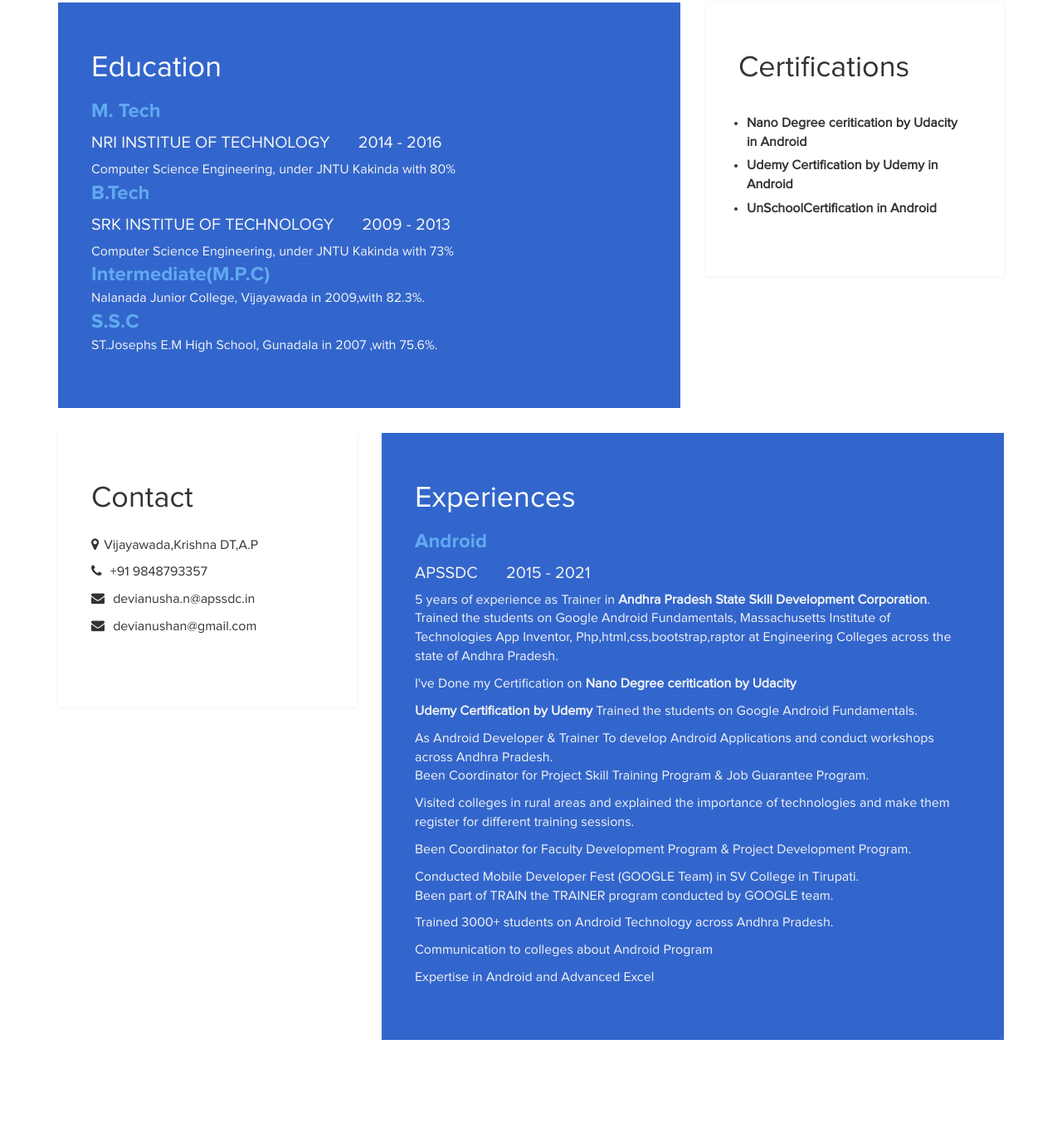
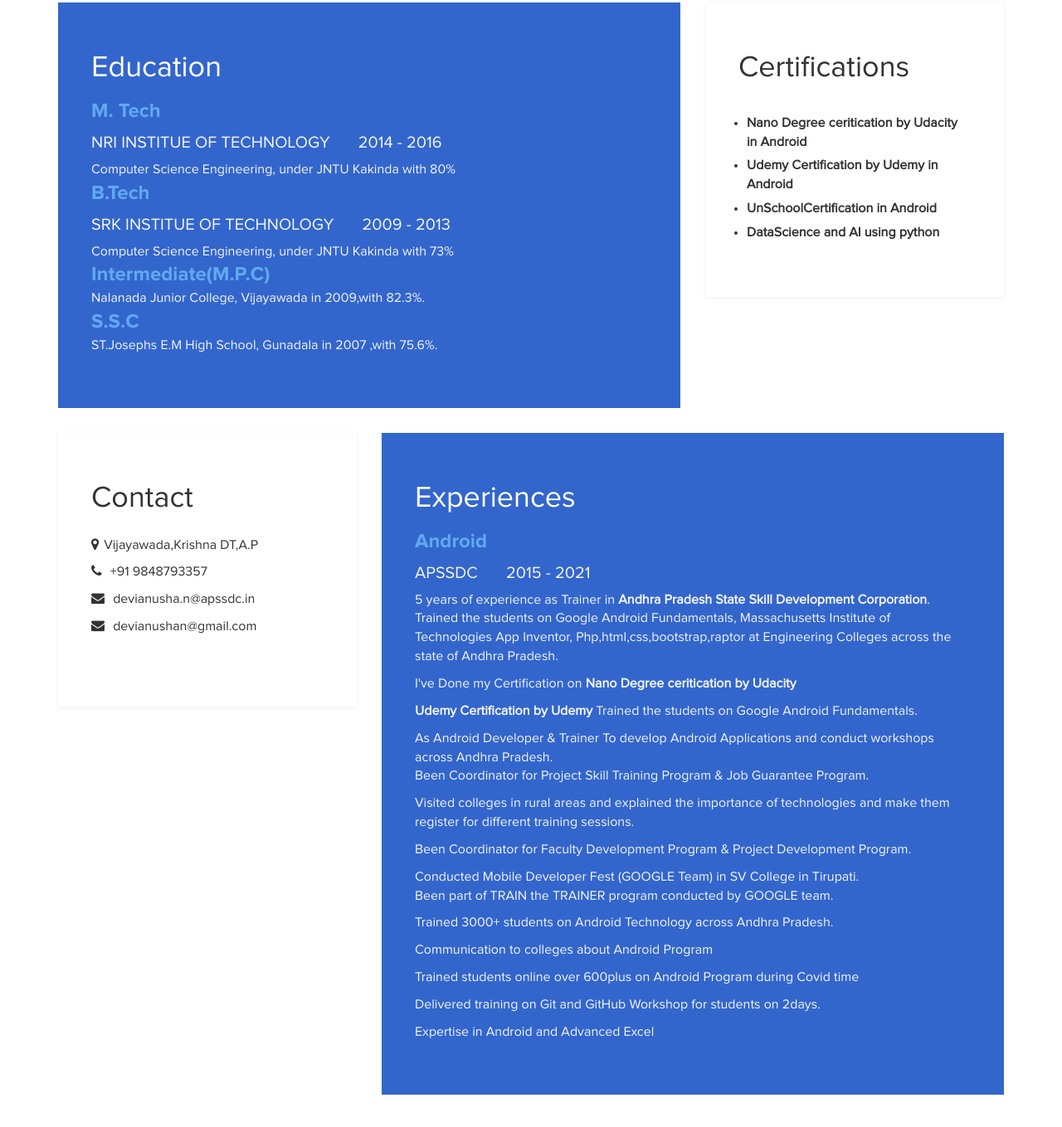
Before and after one commit to DeviAnushaNeelapu/anusha.github.io, a plain HTML site: page index.html in a window 1280 px wide. Shown: the part 1480-2839 px from the top of the page at 83% size. Drawn offline with Linux system fonts and the light colour scheme.

Commit message:
Update index.html

```diff
--- a/index.html
+++ b/index.html
@@ -120,6 +120,8 @@ Intermediate(M.P.C)</h4><p>Nalanada Junior College, Vijayawada in 2009,with 82.3
 						<li><b> Nano Degree ceritication by Udacity in Android</b> </li>
 						<li><b>Udemy Certification by Udemy in Android</b></li>
 						<li><b>UnSchoolCertification in Android</b></li>
+					        <li><b>DataScience and AI using python</b></li>
+
 					</ul>
 			</div>
 		</div>
@@ -161,6 +163,8 @@ Conducted Mobile Developer Fest (GOOGLE Team) in SV College in Tirupati.
 Been part of TRAIN the TRAINER program conducted by GOOGLE team.</p>
 <p>Trained 3000+ students on Android Technology across Andhra Pradesh.</p>
 <p>Communication to colleges about Android Program</p>
+<p>Trained students online over 600plus on Android Program during Covid time</p>
+<p>Delivered training on Git and GitHub Workshop for  students on 2days.</p>
 							Expertise in Android and Advanced Excel
 
 						</p>
```
